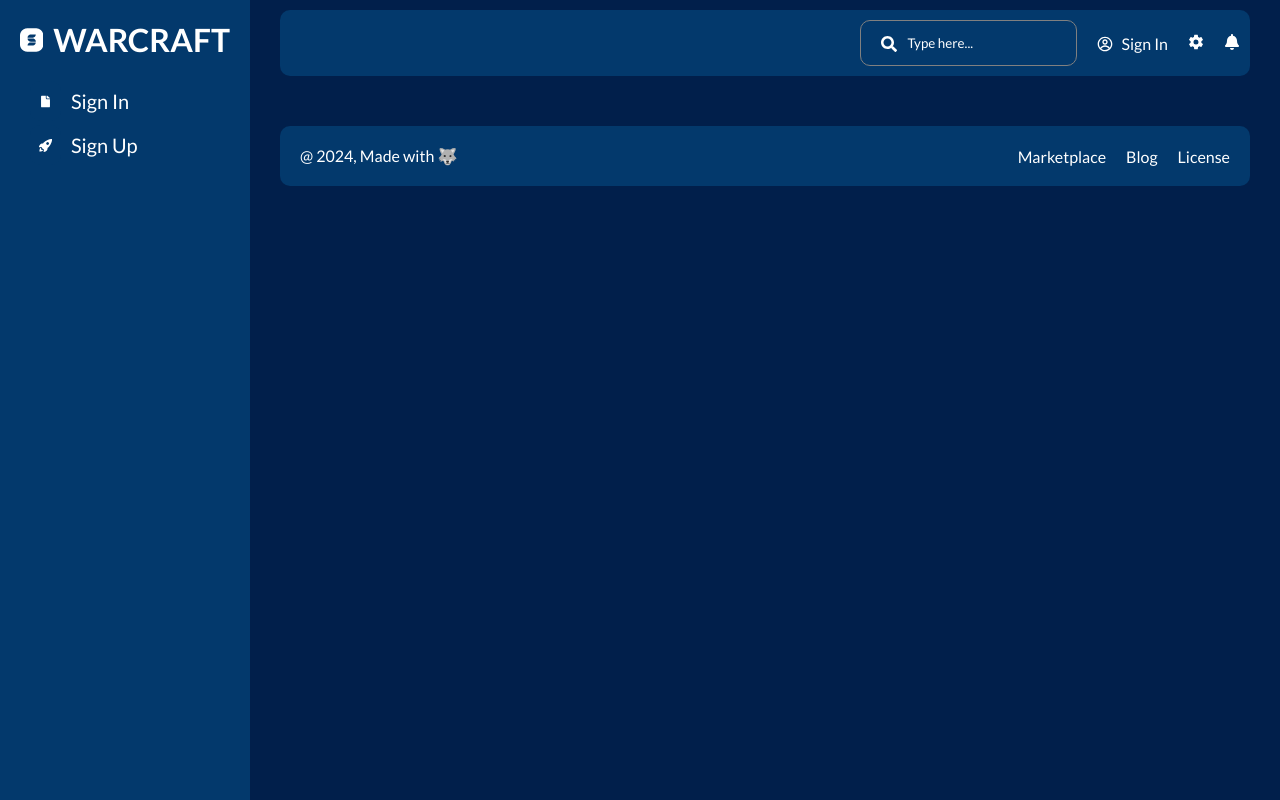
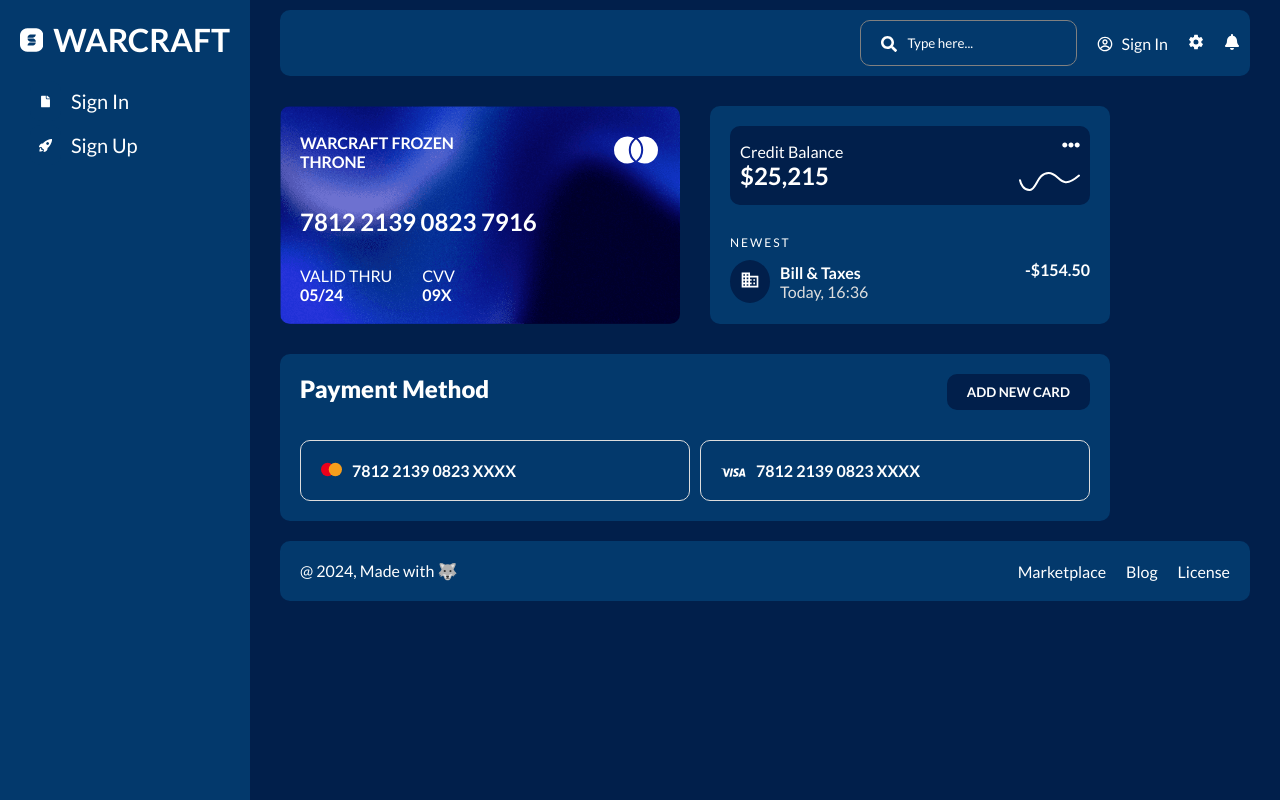
Before and after one commit to cihandundar/react-dashboard, a React (Create React App) app: page /billing in a window 1280 px wide. Built offline with nearby package versions, Linux system fonts and the light colour scheme.

Commit message:
Payment card component installed and filled in

```diff
--- a/src/components/PaymentCard/index.js
+++ b/src/components/PaymentCard/index.js
@@ -1,9 +1,175 @@
 import React from "react";
-
+import graph from "../../assets/graph.svg";
 const PaymentCard = () => {
   return (
     <div className="payment">
-      <div className="payment__container"></div>
+      <div className="payment__container">
+        <div className="payment__container__wrapper">
+          <div className="payment__container__vision">
+            <div className="payment__container__vision__title">
+              <div>
+                <h4>
+                  WARCRAFT FROZEN <br /> THRONE
+                </h4>
+              </div>
+              <div>
+                <svg
+                  stroke="currentColor"
+                  fill="currentColor"
+                  stroke-width="0"
+                  viewBox="0 0 24 24"
+                  color="white"
+                  height="48px"
+                  width="48px"
+                  xmlns="http://www.w3.org/2000/svg"
+                  style={{ color: "white;" }}
+                >
+                  <g>
+                    <path fill="none" d="M0 0h24v24H0z"></path>
+                    <path d="M12 6.654a6.786 6.786 0 0 1 2.596 5.344A6.786 6.786 0 0 1 12 17.34a6.786 6.786 0 0 1-2.596-5.343A6.786 6.786 0 0 1 12 6.654zm-.87-.582A7.783 7.783 0 0 0 8.4 12a7.783 7.783 0 0 0 2.728 5.926 6.798 6.798 0 1 1 .003-11.854zm1.742 11.854A7.783 7.783 0 0 0 15.6 12a7.783 7.783 0 0 0-2.73-5.928 6.798 6.798 0 1 1 .003 11.854z"></path>
+                  </g>
+                </svg>
+              </div>
+            </div>
+            <div className="payment__container__vision__bottom">
+              <h2>7812 2139 0823 7916</h2>
+              <div className="flexColumnWrapper">
+                <span className="flexColumn">
+                  <p>VALID THRU</p>
+                  <h4>05/24</h4>
+                </span>
+                <span className="flexColumn">
+                  <p>CVV</p>
+                  <h4>09X</h4>
+                </span>
+              </div>
+            </div>
+          </div>
+          <div className="payment__container__credit">
+            <div className="payment__container__credit__top">
+              <div>
+                <p>Credit Balance</p>
+                <h1>$25,215</h1>
+              </div>
+              <div>
+                <div style={{ textAlign: "right", marginBottom: "15px" }}>
+                  <svg
+                    stroke="currentColor"
+                    fill="currentColor"
+                    stroke-width="0"
+                    viewBox="0 0 512 512"
+                    color="white"
+                    sx="[object Object]"
+                    height="18px"
+                    width="18px"
+                    xmlns="http://www.w3.org/2000/svg"
+                    style={{ color: "white;" }}
+                  >
+                    <path d="M328 256c0 39.8-32.2 72-72 72s-72-32.2-72-72 32.2-72 72-72 72 32.2 72 72zm104-72c-39.8 0-72 32.2-72 72s32.2 72 72 72 72-32.2 72-72-32.2-72-72-72zm-352 0c-39.8 0-72 32.2-72 72s32.2 72 72 72 72-32.2 72-72-32.2-72-72-72z"></path>
+                  </svg>
+                </div>
+                <img src={graph} alt="" />
+              </div>
+            </div>
+            <div className="payment__container__credit__bottom">
+              <div className="payment__container__credit__bottom__wrapper">
+                <div className="payment__container__credit__bottom__title">
+                  <p>NEWEST</p>
+                </div>
+                <div className="payment__container__credit__bottom__info">
+                  <div className="payment__container__credit__bottom__left">
+                    <div className="payment__container__credit__bottom__left__icon">
+                      <svg
+                        stroke="currentColor"
+                        fill="currentColor"
+                        stroke-width="0"
+                        viewBox="0 0 24 24"
+                        color="#01b574"
+                        height="20px"
+                        width="20px"
+                        xmlns="http://www.w3.org/2000/svg"
+                        style={{ color: "white" }}
+                      >
+                        <path fill="none" d="M0 0h24v24H0V0z"></path>
+                        <path d="M12 7V3H2v18h20V7H12zM6 19H4v-2h2v2zm0-4H4v-2h2v2zm0-4H4V9h2v2zm0-4H4V5h2v2zm4 12H8v-2h2v2zm0-4H8v-2h2v2zm0-4H8V9h2v2zm0-4H8V5h2v2zm10 12h-8v-2h2v-2h-2v-2h2v-2h-2V9h8v10zm-2-8h-2v2h2v-2zm0 4h-2v2h2v-2z"></path>
+                      </svg>
+                    </div>
+                    <div>
+                      <p>
+                        <strong>Bill & Taxes</strong>
+                      </p>
+                      <p style={{ color: "#dddddd" }}>Today, 16:36</p>
+                    </div>
+                  </div>
+                  <div>
+                    <h4>-$154.50</h4>
+                  </div>
+                </div>
+              </div>
+            </div>
+          </div>
+        </div>
+        <div className="method">
+          <div className="method__container">
+            <div className="method__container__title">
+              <h2>Payment Method</h2>
+              <button>ADD NEW CARD</button>
+            </div>
+            <div className="method__container__bottom">
+              <div className="method__container__bottom__input">
+                <div className="method__container__bottom__input__icon">
+                  <svg
+                    width="21px"
+                    viewBox="0 0 21 15"
+                    fill="none"
+                    xmlns="http://www.w3.org/2000/svg"
+                  >
+                    <circle
+                      cx="6.63158"
+                      cy="7.49999"
+                      r="6.63158"
+                      fill="#EB001B"
+                    ></circle>
+                    <circle
+                      cx="14.3685"
+                      cy="7.49999"
+                      r="6.63158"
+                      fill="#F79E1B"
+                    ></circle>
+                  </svg>
+                </div>
+                <div>
+                  <p>
+                    <strong>7812 2139 0823 XXXX</strong>
+                  </p>
+                </div>
+              </div>
+              <div className="method__container__bottom__input">
+                <div className="method__container__bottom__input__icon">
+                  <svg
+                    width="25px"
+                    viewBox="0 0 25 9"
+                    fill="none"
+                    xmlns="http://www.w3.org/2000/svg"
+                  >
+                    <path
+                      fill-rule="evenodd"
+                      clip-rule="evenodd"
+                      d="M12.6708 2.96349C12.6568 4.15055 13.653 4.81298 14.4034 5.20684C15.1744 5.61099 15.4333 5.87013 15.4304 6.23147C15.4245 6.78459 14.8153 7.02862 14.2452 7.03812C13.2505 7.05475 12.6723 6.74889 12.2125 6.51753L11.8542 8.32341C12.3155 8.55247 13.1696 8.75217 14.0554 8.76087C16.1345 8.76087 17.4947 7.65543 17.5021 5.94145C17.5102 3.76625 14.7087 3.64579 14.7278 2.67348C14.7344 2.37871 14.9956 2.06408 15.568 1.98406C15.8512 1.94368 16.6332 1.91274 17.5198 2.35252L17.8677 0.605286C17.391 0.418253 16.7782 0.239136 16.0153 0.239136C14.0583 0.239136 12.6819 1.35962 12.6708 2.96349V2.96349ZM21.2115 0.389687C20.8319 0.389687 20.5118 0.628245 20.3691 0.99433L17.3991 8.63249H19.4767L19.8901 7.40183H22.429L22.6689 8.63249H24.5L22.902 0.389687H21.2115ZM21.5021 2.61641L22.1016 5.7116H20.4596L21.5021 2.61641ZM10.1518 0.389687L8.51418 8.63249H10.4939L12.1308 0.389687H10.1518ZM7.22303 0.389687L5.16233 6.00003L4.32878 1.22966C4.23097 0.697187 3.84472 0.389687 3.41579 0.389687H0.0471011L0 0.629037C0.691574 0.790671 1.47729 1.0514 1.95326 1.33033C2.24457 1.50067 2.32775 1.64964 2.42336 2.05458L4.00214 8.63249H6.0945L9.3021 0.389687H7.22303Z"
+                      fill="white"
+                    ></path>
+                  </svg>
+                </div>
+                <div>
+                  <p>
+                    <strong>7812 2139 0823 XXXX</strong>
+                  </p>
+                </div>
+              </div>
+            </div>
+          </div>
+        </div>
+      </div>
     </div>
   );
 };
```
